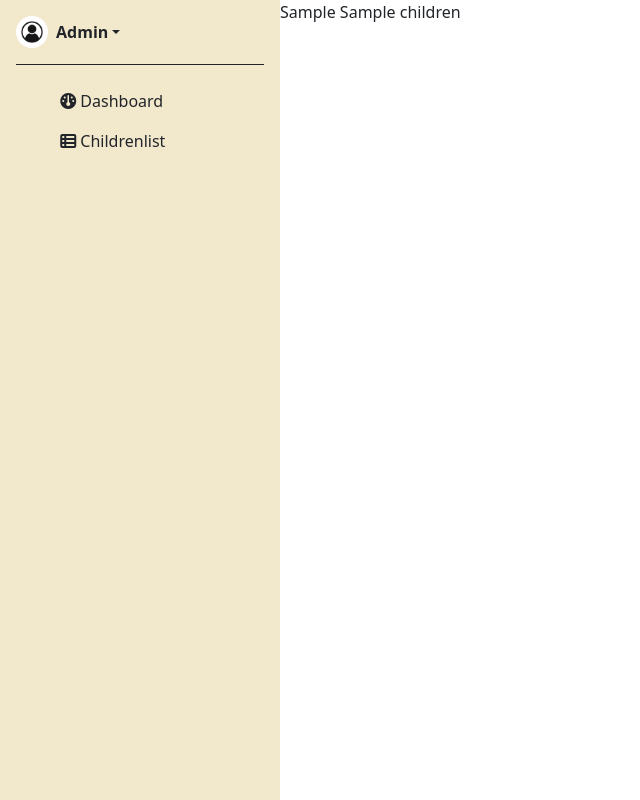
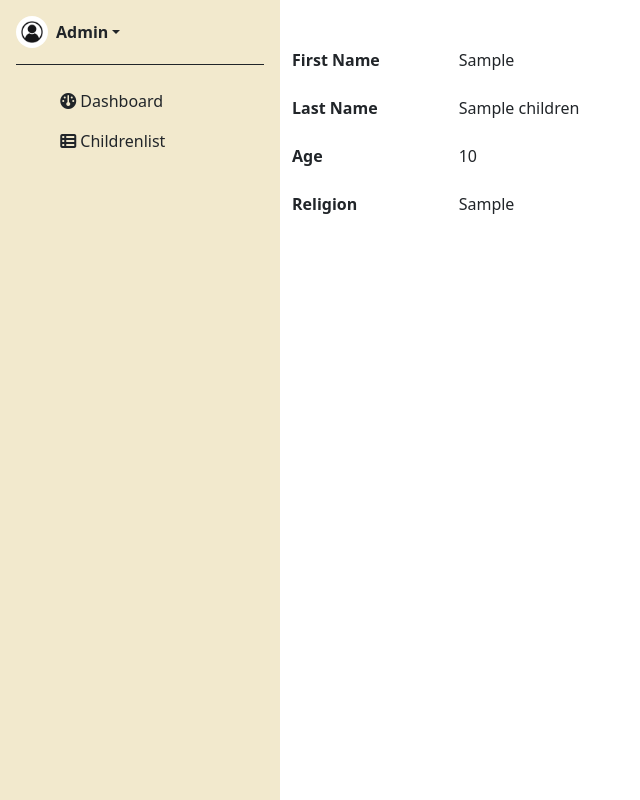
Before and after one commit to Kimpat09/orphan_project, a Django app: page /Viewchildren/1/ in a window 1280 px wide. Shown: the whole page, without its empty margins (0-640 px from the left). Run offline with Django 4.2, Linux system fonts and the light colour scheme; tables that the repository leaves empty hold one stand-in row (values such as "Sample post"); some libraries are stand-ins or nearby versions; some web fonts are replaced.

Commit message:
Update Viewchildren.html

```diff
--- a/Orphanage/templates/pages/Viewchildren.html
+++ b/Orphanage/templates/pages/Viewchildren.html
@@ -1,5 +1,32 @@
 {% extends 'pages/Dashboard.html' %}
 
 {% block content %}
-    {{ child.first_name }} {{ child.sur_name }} {{ child.religon}}
+
+    <!-- {{ child.first_name }} {{ child.sur_name }} {{ child.religon}} -->
+
+    <!-- <table class="table">
+        <tbody>
+            <tr>
+              <th scope="row">First Name</th>
+              <td>{{ child.first_name }}</td>
+            </tr>
+       </table> -->
+<div class="container mt-5">
+    <div class="row">
+        <div class="col"><strong>First Name</strong></div>
+        <div class="col-10">{{ child.first_name }}</div>
+    </div>
+    <div class="row mt-4">
+        <div class="col"><strong>Last Name</strong></div>
+        <div class="col-10">{{ child.sur_name }}</div>
+    </div>
+    <div class="row mt-4">
+        <div class="col"><strong>Age</strong></div>
+        <div class="col-10">{{ child.age }}</div>
+    </div>
+    <div class="row mt-4">
+        <div class="col"><strong>Religion</strong></div>
+        <div class="col-10">{{ child.religion }}</div>
+    </div>
+</div>
 {% endblock%}
```
